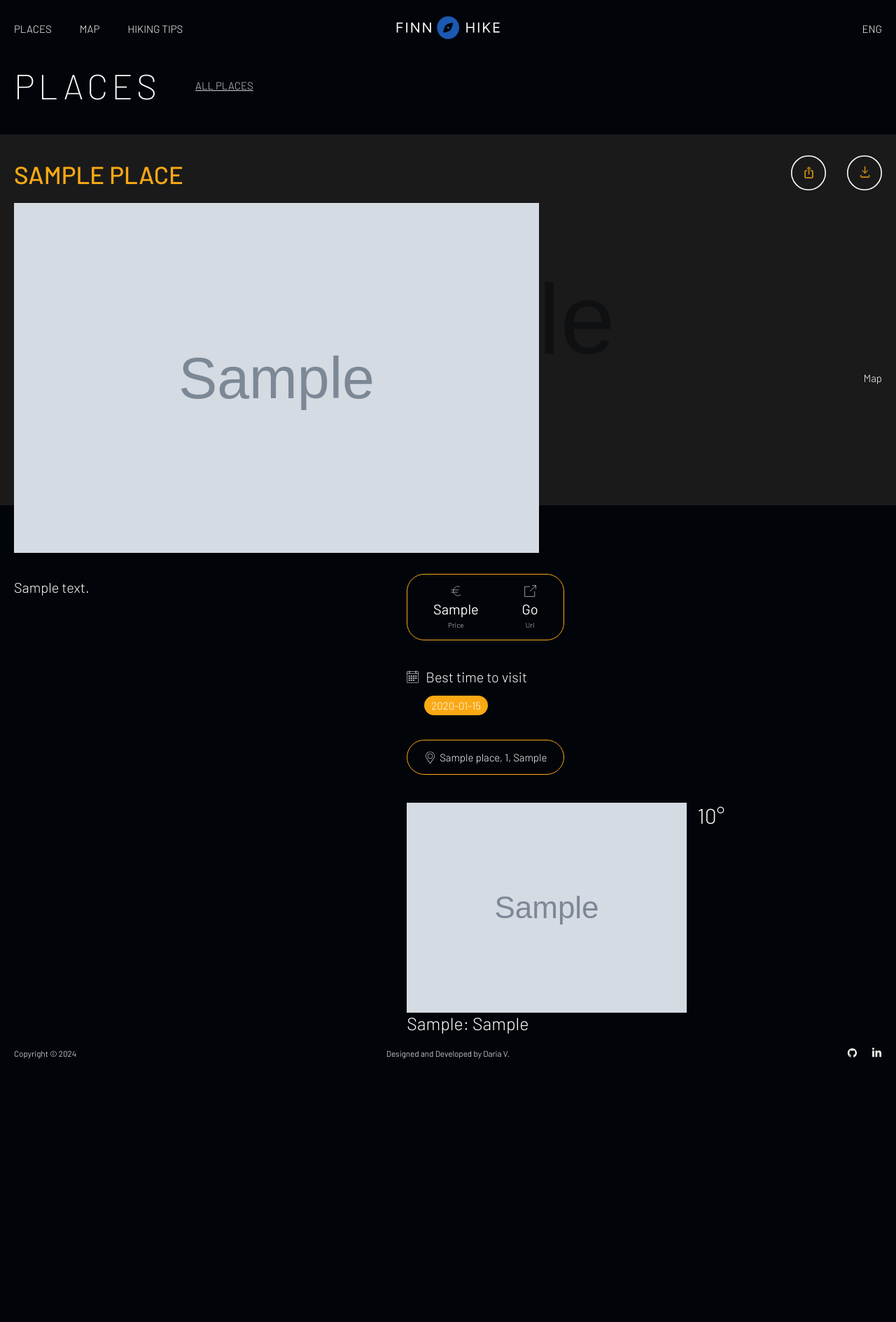
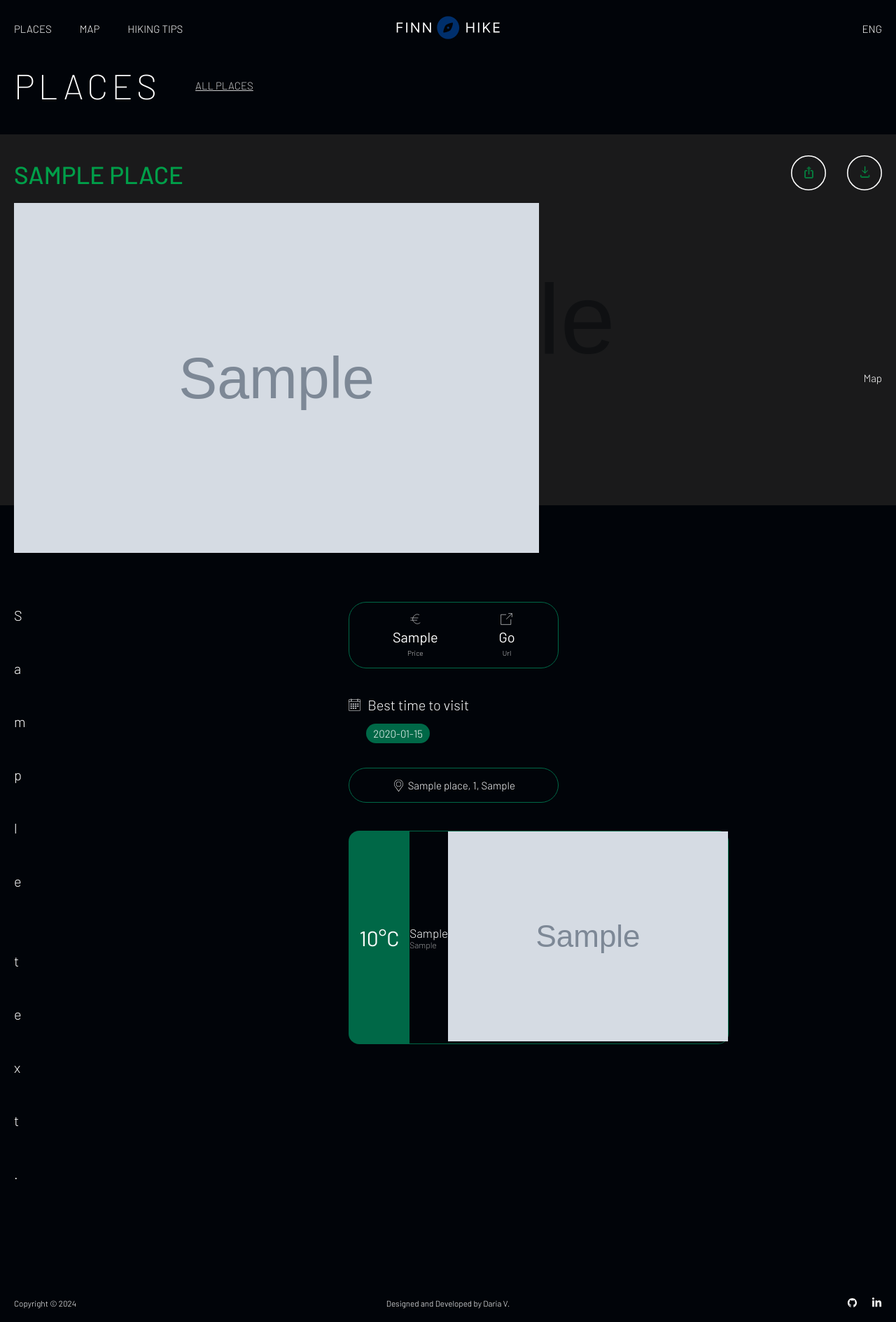
Before and after one commit to dariavarlamovaa/el-in, a Django app: template templates/places/place.html in a window 1280 px wide. Shown: the whole page at 70% size. Before the commit the page ends 1513 px from the top, so only its background shows below. Run offline with Django 5.2, Linux system fonts and the light colour scheme; tables that the repository leaves empty hold one stand-in row (values such as "Sample post"); the template is opened without the code that fills it: values that come from a table or form of the project are taken from there, most other values are stand-ins (such as "Sample title", 1, 10 or a date in 2020); grey boxes marked "Sample" are stand-in pictures.

Commit message:
added splitter for description, updated accent color, updated styles for place, updated weather api markup

```diff
--- a/places/services.py
+++ b/places/services.py
@@ -195,9 +195,9 @@ class WeatherAPI:
         try:
             response = requests.get(url, timeout=3).json()
             weather_parameter = response['weather'][0]['main'].lower()
-            temp = int(response['main']['temp'])
+            temp = round(response['main']['temp'])
             icon = response['weather'][0]['icon']
-            icon_path = f'http://openweathermap.org/img/w/{icon}.png'
+            icon_path = f'https://openweathermap.org/img/wn/{icon}.png'
         except requests.exceptions.RequestException as e:
             return {"error": str(e)}
 
--- a/places/views.py
+++ b/places/views.py
@@ -52,6 +52,7 @@ class HikingPlaceView(DetailView):
     def get_context_data(self, **kwargs):
         context = super().get_context_data(**kwargs)
         place = self.get_object()
+        print(place['description_eng'])
 
         best_time_to_visit = place['available_time'].split(', ')
         if len(best_time_to_visit) == 12:
@@ -63,8 +64,8 @@ class HikingPlaceView(DetailView):
 
         weather_parameter, temp, icon_path = WeatherAPI.get_current_weather(place['latitude'], place['longitude'])
 
-        # description = [s.strip() for s in place['description_eng'].split('.') if s.strip()]
-        # place['description_eng'] = description
+        description = [s.strip() for s in place['description_eng'].split('\n') if s.strip()]
+        place['description_eng'] = description
 
         context.update({'place': place, 'weather_parameter': weather_parameter, 'temp': temp, 'icon_path': icon_path})
         return context
--- a/static/places/css/place.css
+++ b/static/places/css/place.css
@@ -1,6 +1,10 @@
+.one-place {
+    margin-bottom: 100px;
+}
+
 .one-place-parts {
     position: relative;
-    padding: 30px 0;
+    padding: 30px 0 70px;
 }
 
 .header-place {
@@ -43,7 +47,7 @@
     font-size: 35px;
     font-weight: 500;
     text-transform: uppercase;
-    color: #FAA914;
+    color: #009e49;
 }
 
 .share-download {
@@ -89,7 +93,7 @@
     flex-direction: column;
     margin: 0 auto;
     gap: 40px;
-    max-width: 225px;
+    width: 300px;
 }
 
 .price-time {
@@ -107,21 +111,16 @@
     align-items: center;
     gap: 5px;
     box-sizing: border-box;
-    transition: transform 0.3s ease;
     justify-content: center;
 }
 
 .address, .price-time {
     border-radius: 25px;
-    border: 1px solid #FAA914;
+    border: 1px solid #006847;
 }
 
 .extra-part-top {
     flex-direction: column;
-}
-
-.extra-part:hover {
-    transform: scale(1.05);
 }
 
 .price-time-info {
@@ -139,7 +138,7 @@
 }
 
 .external-link a:hover {
-    color: #FAA914;
+    color: #006847;
 }
 
 .time-info-parts {
@@ -157,12 +156,48 @@
     margin-left: 25px;
     padding: 5px 10px;
     text-align: center;
-    background-color: #FAA914;
+    background-color: #006847;
     border-radius: 15px;
 }
 
 .address-text {
     text-align: center;
+}
+
+.weather {
+    display: flex;
+    flex-direction: row;
+    justify-content: space-between;
+    min-height: 75px;
+}
+
+.temp {
+    background-color: #006847;
+    border-top-left-radius: 15px;
+    border-end-start-radius: 15px;
+    padding: 10px 15px;
+    flex: 1;
+    display: flex;
+    justify-content: center;
+    align-items: center;
+}
+
+.weather-parameter {
+    font-size: 12px;
+    font-weight: 100;
+}
+
+.city-parameter-icon {
+    flex: 5;
+    display: flex;
+    flex-direction: row;
+    align-items: center;
+    justify-content: space-evenly;
+    border-top: 1px solid #006847;
+    border-bottom: 1px solid #006847;
+    border-right: 1px solid #006847;
+    border-start-end-radius: 15px;
+    border-end-end-radius: 15px;
 }
 
 .icon-temp {
@@ -173,8 +208,10 @@
 
 .temperature {
     font-size: 30px;
+    font-weight: 400;
+    text-align: center;
 }
 
-.place-parameter p {
-    font-size: 25px;
+.city-weather {
+    font-size: 17px;
 }
--- a/templates/places/place.html
+++ b/templates/places/place.html
@@ -36,7 +36,10 @@
     <div class="one-place container">
         <div class="one-place-info">
             <div class="description">
-                <p class="description-text">{{ place.description_eng }}</p>
+                {% for sentence in place.description_eng %}
+                <p class="description-text">{{ sentence }}</p>
+                <br>
+                {% endfor %}
             </div>
             <div class="extra-info">
                 <div class="price-time">
@@ -63,12 +66,17 @@
                     <p class="address-text">{{ place.street_name }}, {{ place.postal_code }}, {{ place.city }}</p>
                 </div>
                 <div class="weather">
-                    <div class="icon-temp">
-                        <img src="{{ icon_path }}" alt="{{ weather_parameter}}">
-                        <p class="temperature">{{ temp }}°</p>
+                    <div class="temp">
+                        <p class="temperature">{{ temp }}°C</p>
                     </div>
-                    <div class="place-parameter">
-                        <p>{{ place.city }}: {{ weather_parameter }}</p>
+                    <div class="city-parameter-icon">
+                        <div class="city-parameter">
+                            <p class="city-weather">{{ place.city }}</p>
+                            <p class="weather-parameter">{{ weather_parameter }}</p>
+                        </div>
+                        <div class="weather-icon">
+                            <img src="{{ icon_path }}" alt="{{ weather_parameter}}">
+                        </div>
                     </div>
                 </div>
             </div>
```
Also changed, not shown: static/base/images/logo.svg, static/places/images/download.svg, static/places/images/share.svg.
